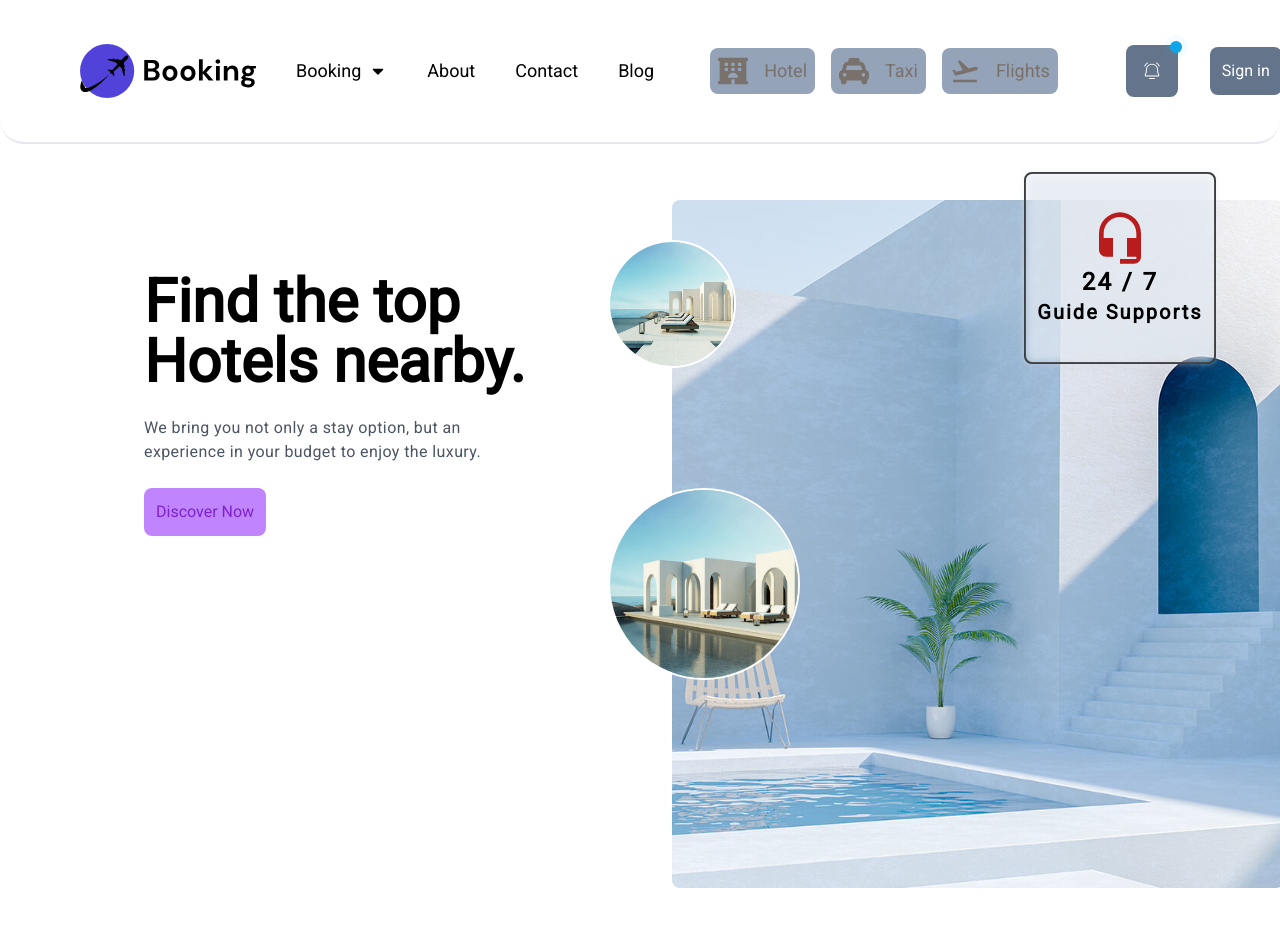
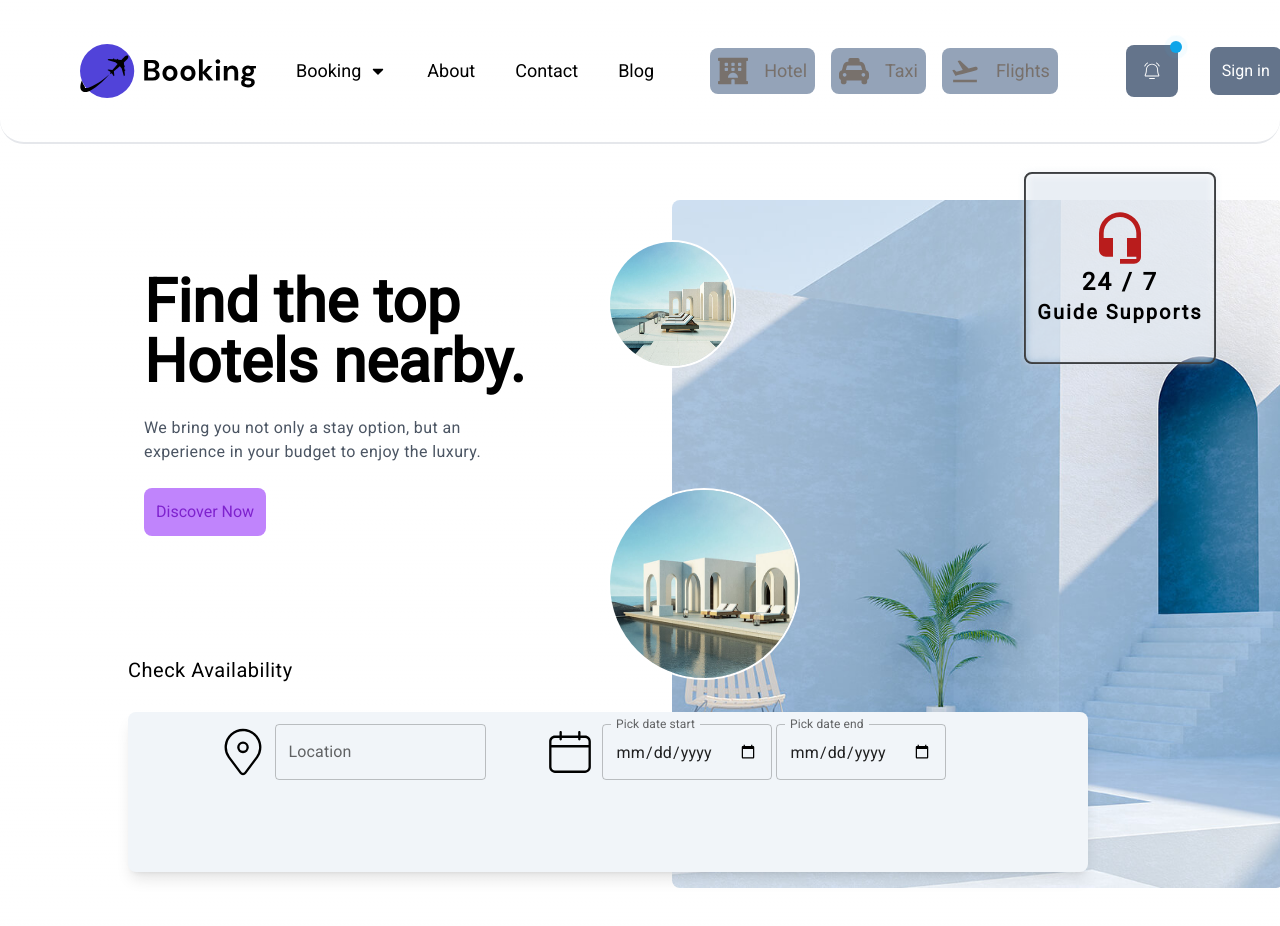
Before and after one commit to lyhao223/my-app, a Next.js app: page / in a window 1280 px wide. Shown: the top 926 px of the page. Built offline with nearby package versions, Linux system fonts and the light colour scheme.

Commit message:
update check avaliable

```diff
--- a/app/Components/UI/ContentHeader/ArticleHeader.tsx
+++ b/app/Components/UI/ContentHeader/ArticleHeader.tsx
@@ -7,6 +7,9 @@ import xsimage from "@/assets/article/xsimage.jpg";
 import lgimage from "@/assets/article/lgimage.jpg";
 //icons
 import { MdHeadsetMic } from "react-icons/md";
+import { CiLocationOn } from "react-icons/ci";
+import { TextField } from "@mui/material";
+import { CiCalendar } from "react-icons/ci";
 const ArticleHeader = () => {
   return (
     <article className="relative flex 2xl:flex-row xl:flex-row lg:flex-row md:flex-col ls:flex-col ms:flex-col xs:flex-col flex-col items-start justify-between 2xl:space-x-36 xl:space-x-36 lg:space-x-5 md:space-y-2 md:space-x-0 ls:space-y-3 ls:space-x-0 ms:space-y-2 ms:space-x-0">
@@ -33,7 +36,7 @@ const ArticleHeader = () => {
       <Image
         src={imageArticle}
         alt="article header"
-        className="relative z-10 2xl:w-[47rem] 2xl:h-[43rem] xl:w-[47rem] xl:h-[43rem] lg:w-[33rem] lg:h-[35rem] md:w-auto md:h-auto ls:w-auto ls:h-auto ms:w-80 ms:h-80 rounded-lg"
+        className="relative z-10 2xl:w-[47rem] 2xl:h-[43rem] xl:w-[47rem] xl:h-[43rem] lg:w-[33rem] lg:h-[35rem] w-auto h-auto rounded-lg"
       />
       <Image
         src={xsimage}
@@ -57,6 +60,46 @@ const ArticleHeader = () => {
           Guide Supports
         </span>
       </div>
+      <div className="absolute z-30 bottom-4 -left-40 flex flex-col items-start justify-start space-y-7">
+        <span className="text-xl antialiased tracking-wide font-medium">
+          Check Availability
+        </span>
+        <div className="inset-1 bg-slate-100 w-[60rem] h-40 rounded-lg shadow-lg px-8 py-3">
+          <form className="flex flex-row items-center justify-center space-x-14">
+            <div className="flex flex-row items-start justify-start space-x-1">
+              <CiLocationOn className="w-14 h-14" />
+              <TextField
+                id="location"
+                name="location"
+                label="Location"
+                variant="outlined"
+              />
+            </div>
+            <div className="flex flex-row items-start justify-start space-x-1">
+              <CiCalendar className="w-14 h-14" />
+              <TextField
+                id="pickdatestart"
+                name="pickdatestart"
+                label="Pick date start"
+                InputLabelProps={{
+                  shrink: true,
+                }}
+                type="date"
+              />
+              <TextField
+                id="pickdateend"
+                name="pickdateend"
+                label="Pick date end"
+                InputLabelProps={{
+                  shrink: true,
+                }}
+                type="date"
+              />
+            </div>
+            <div></div>
+          </form>
+        </div>
+      </div>
     </article>
   );
 };
```
